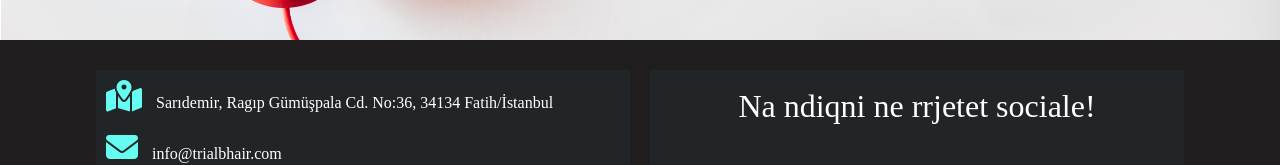
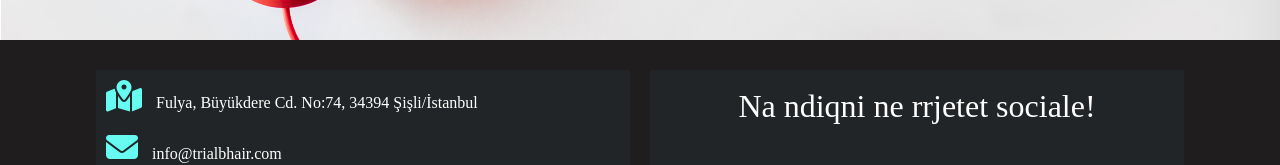
Before and after one commit to EGega/trialb, a plain HTML site: page kontakt.html in a window 1280 px wide. Shown: the part 560-725 px from the top of the page. Drawn offline with nearby package versions, Linux system fonts and the light colour scheme; a web font is replaced by a local one.

Commit message:
Edit adress

```diff
--- a/kontakt.html
+++ b/kontakt.html
@@ -81,7 +81,7 @@
             <div class="info">
 
 
-              <p> <i class="fas fa-map-marked-alt fa-2x"></i> Sarıdemir, Ragıp Gümüşpala Cd. No:36, 34134 Fatih/İstanbul</p>
+              <p> <i class="fas fa-map-marked-alt fa-2x"></i> Fulya, Büyükdere Cd. No:74, 34394 Şişli/İstanbul</p>
 
               <p> <i class="fas fa-envelope fa-2x"></i> info@trialbhair.com </p>
 
```
Also changed, not shown: 2 other files.
